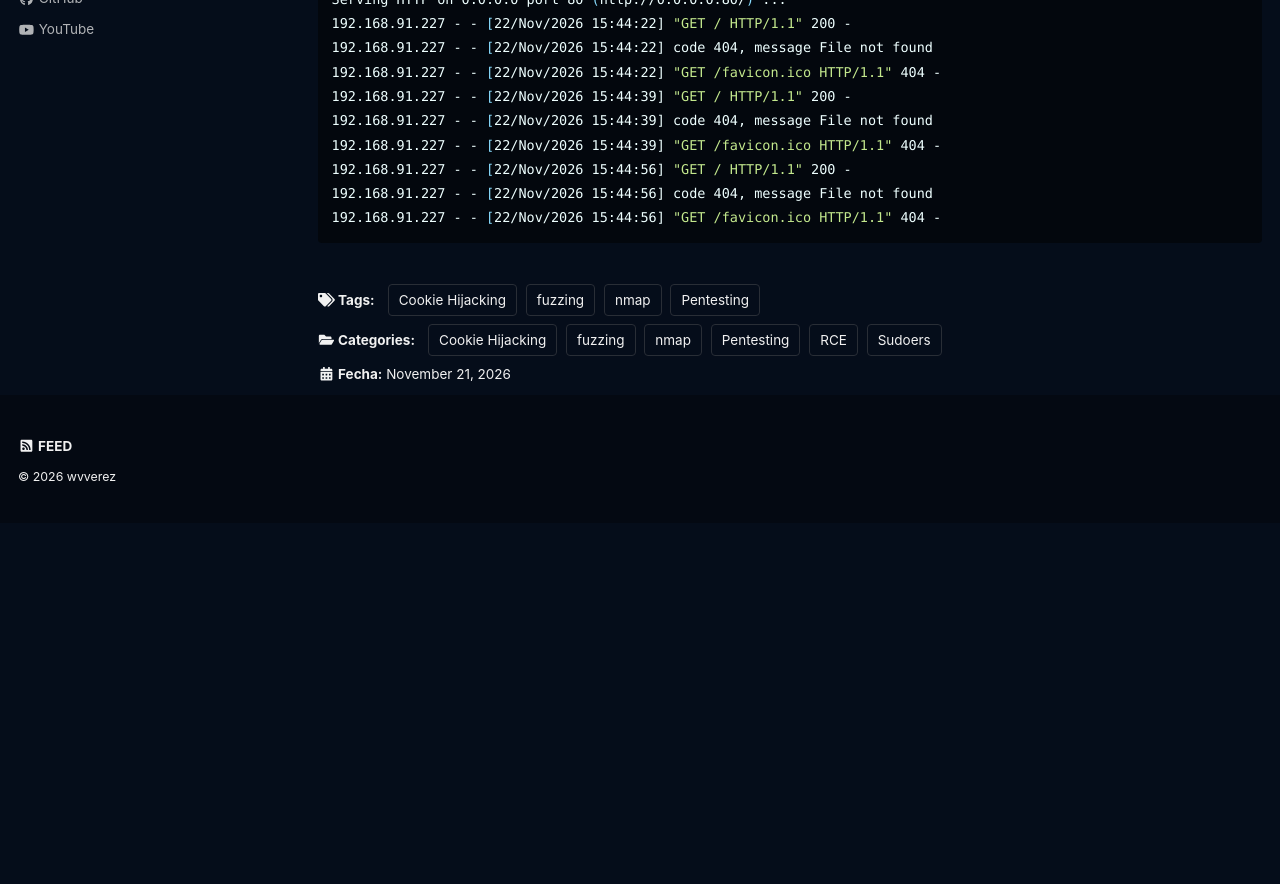
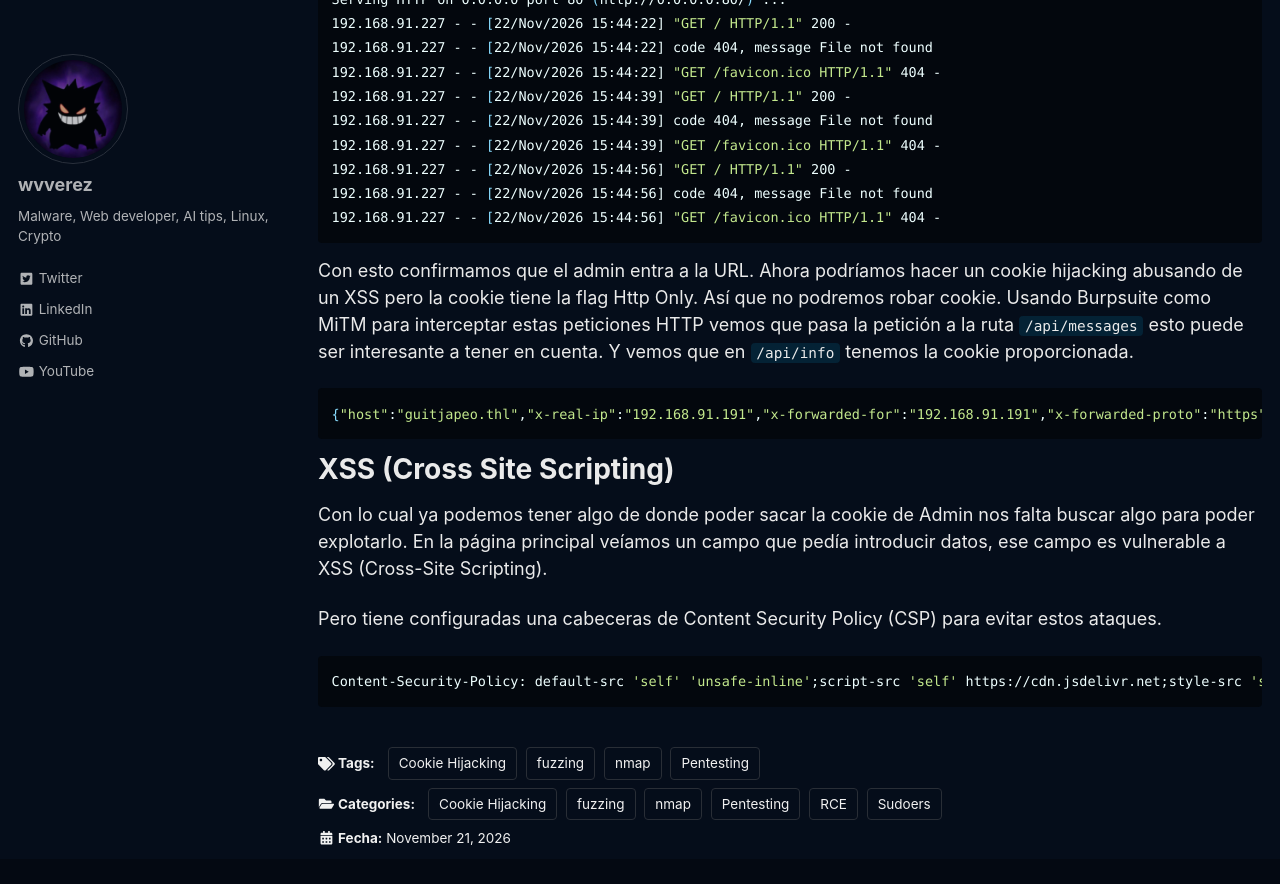
Before and after one commit to wvverez/wvverez.github.io, a Jekyll site: the page built from _posts/2026-11-22-guitjapeo.md, in a window 1280 px wide and 900 px high, scrolled down 4819 px. Shown: the top 884 px of the window. Built offline with Jekyll 4.4.1, drawn with Linux system fonts in a browser that asks for light colours; cached includes are drawn as plain includes; a script that is not in the unit is left out; before the commit the page ends 5342 px from its top, so only the background shows below that.

Commit message:
Update 2026-11-22-guitjapeo.md

````diff
--- a/_posts/2026-11-22-guitjapeo.md
+++ b/_posts/2026-11-22-guitjapeo.md
@@ -215,3 +215,19 @@ Serving HTTP on 0.0.0.0 port 80 (http://0.0.0.0:80/) ...
 192.168.91.227 - - [22/Nov/2026 15:44:56] code 404, message File not found
 192.168.91.227 - - [22/Nov/2026 15:44:56] "GET /favicon.ico HTTP/1.1" 404 -
 ```
+
+Con esto confirmamos que el admin entra a la URL. Ahora podríamos hacer un cookie hijacking abusando de un XSS pero la cookie tiene la flag Http Only. Así que no podremos robar cookie. Usando Burpsuite como MiTM para interceptar estas peticiones HTTP vemos que pasa la petición a la ruta `/api/messages` esto puede ser interesante a tener en cuenta. Y vemos que en `/api/info` tenemos la cookie proporcionada.
+
+```sh
+{"host":"guitjapeo.thl","x-real-ip":"192.168.91.191","x-forwarded-for":"192.168.91.191","x-forwarded-proto":"https","connection":"close","user-agent":"Mozilla/5.0 (X11; Linux x86_64; rv:140.0) Gecko/20100101 Firefox/140.0","accept":"text/html,application/xhtml+xml,application/xml;q=0.9,*/*;q=0.8","accept-language":"en-US,en;q=0.5","accept-encoding":"gzip, deflate, br, zstd","cookie":"connect.sid=s%3At6UB4mISs_-DxPoOJscFdLYyUic3kGX-.LZTpt22Qv7ptTQsQsnsxvgZ7K8tiqhmiNt4DhZCwGAc","upgrade-insecure-requests":"1","sec-fetch-dest":"document","sec-fetch-mode":"navigate","sec-fetch-site":"none","sec-fetch-user":"?1","priority":"u=0, i"}
+```
+
+# XSS (Cross Site Scripting)
+
+Con lo cual ya podemos tener algo de donde poder sacar la cookie de Admin nos falta buscar algo para poder explotarlo. En la página principal veíamos un campo que pedía introducir datos, ese campo es vulnerable a XSS (Cross-Site Scripting).
+
+Pero tiene configuradas una cabeceras de Content Security Policy (CSP) para evitar estos ataques.
+
+```sh
+Content-Security-Policy: default-src 'self' 'unsafe-inline';script-src 'self' https://cdn.jsdelivr.net;style-src 'self' https://fonts.googleapis.com;font-src 'self' https://fonts.gstatic.com;img-src 'self';object-src 'none';frame-src 'none';connect-src 'self';upgrade-insecure-requests;base-uri 'self';form-action 'self';frame-ancestors 'self';script-src-attr 'none'
+```
````
